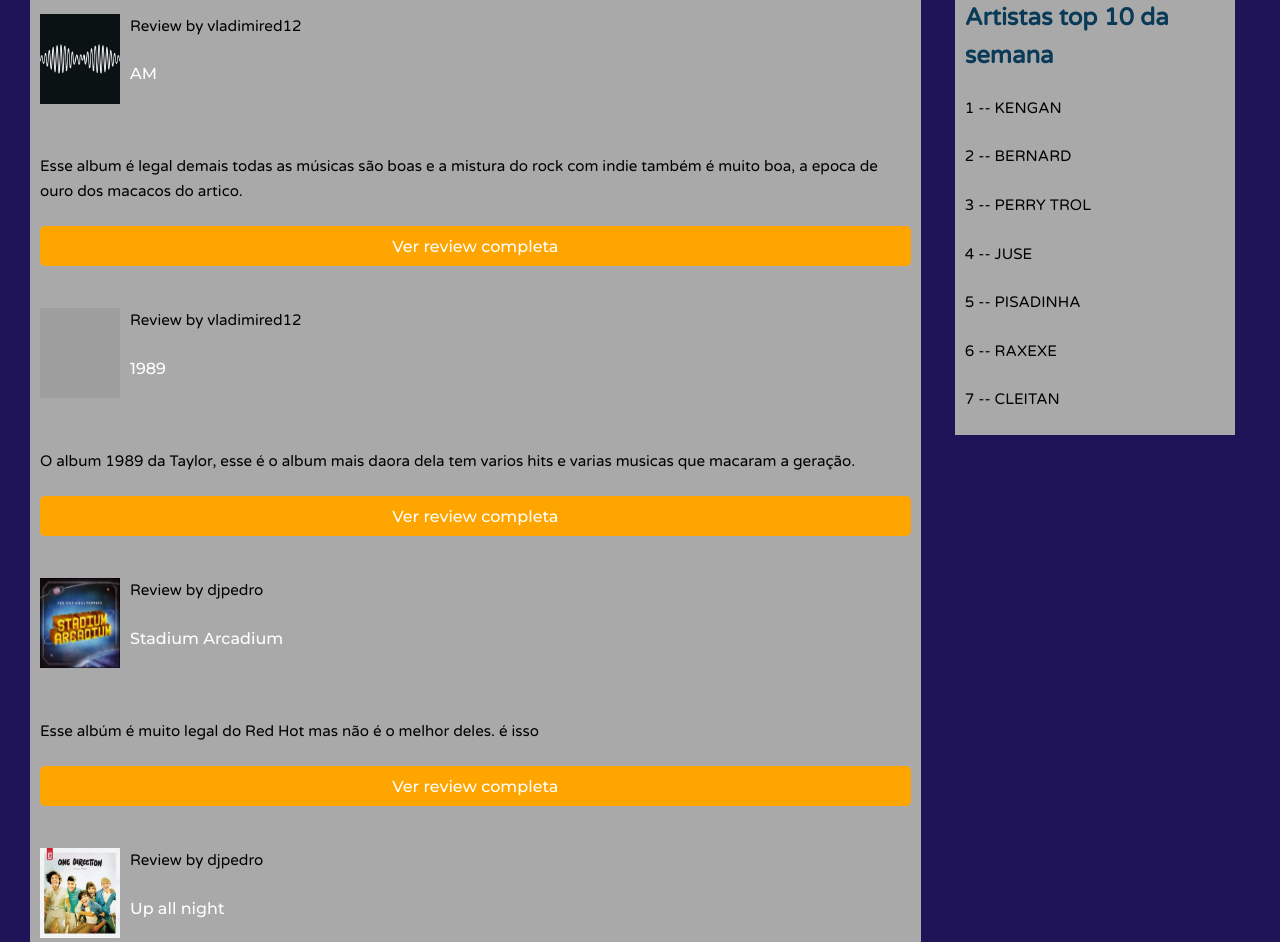
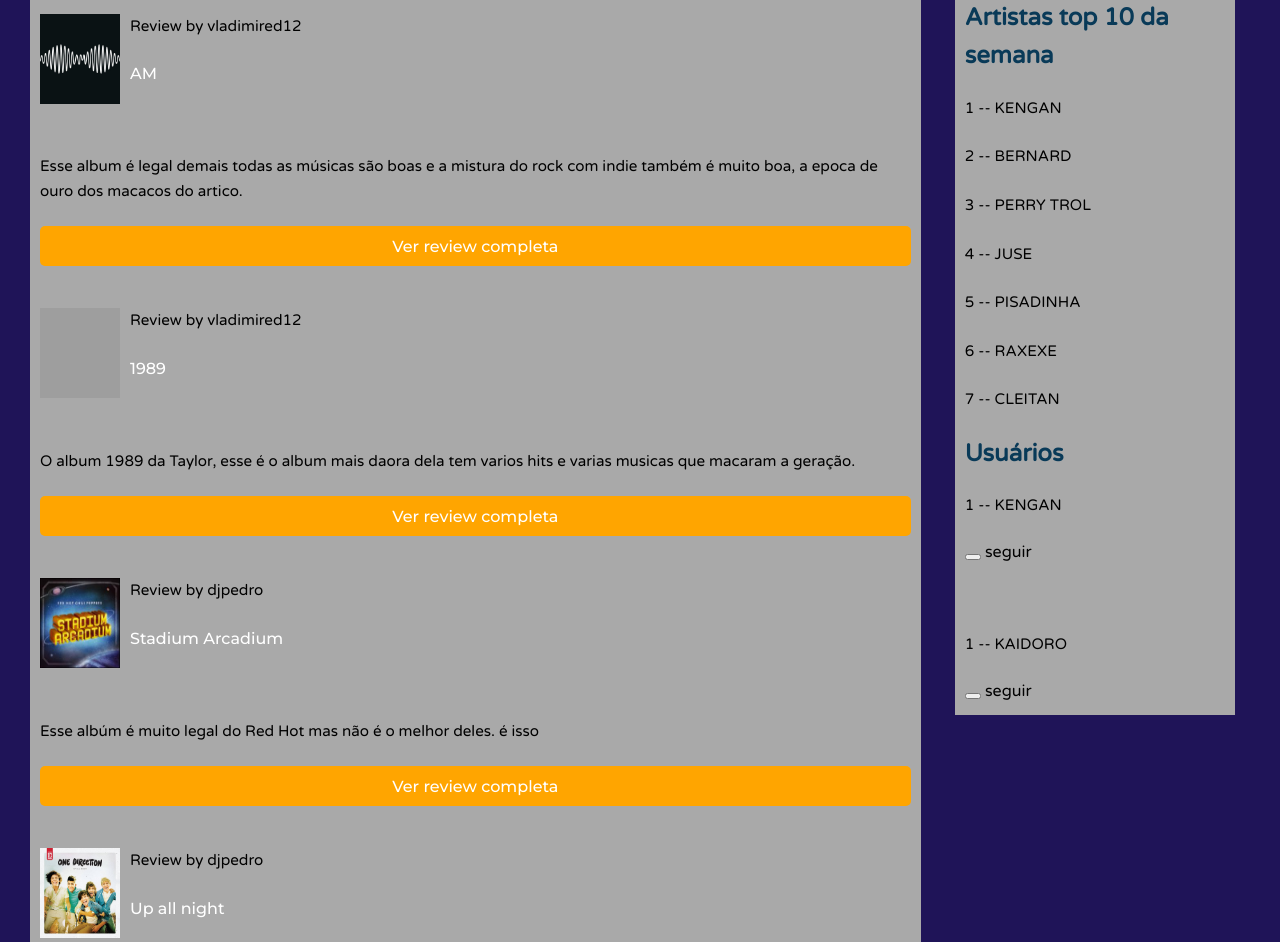
Before and after one commit to davigama10/musix, a FastAPI app: page /home in a window 1280 px wide. Shown: the part 135-1077 px from the top of the page. Run offline with FastAPI, Linux system fonts and the light colour scheme; grey boxes are pictures that could not be loaded.

Commit message:
coluna direita de baixo na home de usuarios e seguir

```diff
--- a/client/templates/home.html
+++ b/client/templates/home.html
@@ -7,6 +7,7 @@
     <link href='https://fonts.googleapis.com/css?family=Varela+Round' rel='stylesheet' type='text/css'>
     <link rel="stylesheet" href="https://fonts.googleapis.com/icon?family=Material+Icons">
     <link rel="stylesheet" href="{{ url_for('static', path='/home.css') }}"/>
+    <link rel="stylesheet" href="../styles/home.css"/>
 </head>
 
 <body>
@@ -59,7 +60,10 @@
             </div>
         </div>
 
-        <div class="right col">
+
+        <div class="right">
+
+            <div class="col">
                 <h2>Artistas top 10 da semana</h2>
                 <p>
                     1 -- KENGAN
@@ -83,6 +87,35 @@
                     7 -- CLEITAN
                 </p>
             </div>
+
+            <div class="between-right-columns">
+            </div>
+
+            <div class="col" style="padding-bottom: 10px;">
+
+
+                <h2>Usuários</h2>
+
+                <p class="profile-name"> 1 -- KENGAN </p>
+                <div class="follow-submit">
+                    <button class="follow-btn" id="follow"> </button>
+                    <label for="follow">seguir</label>
+                </div>
+
+                <br>
+                <br>
+
+                <p class="profile-name"> 1 -- KAIDORO </p>
+                <div class="follow-submit">
+                    <button class="follow-btn" id="follow"> </button>
+                    <label for="follow">seguir</label>
+                </div>
+
+            </div>
+
+        </div>
+
+
     </div>
 
 </div>
```
Lines whose indentation alone changed are shown as unchanged.
